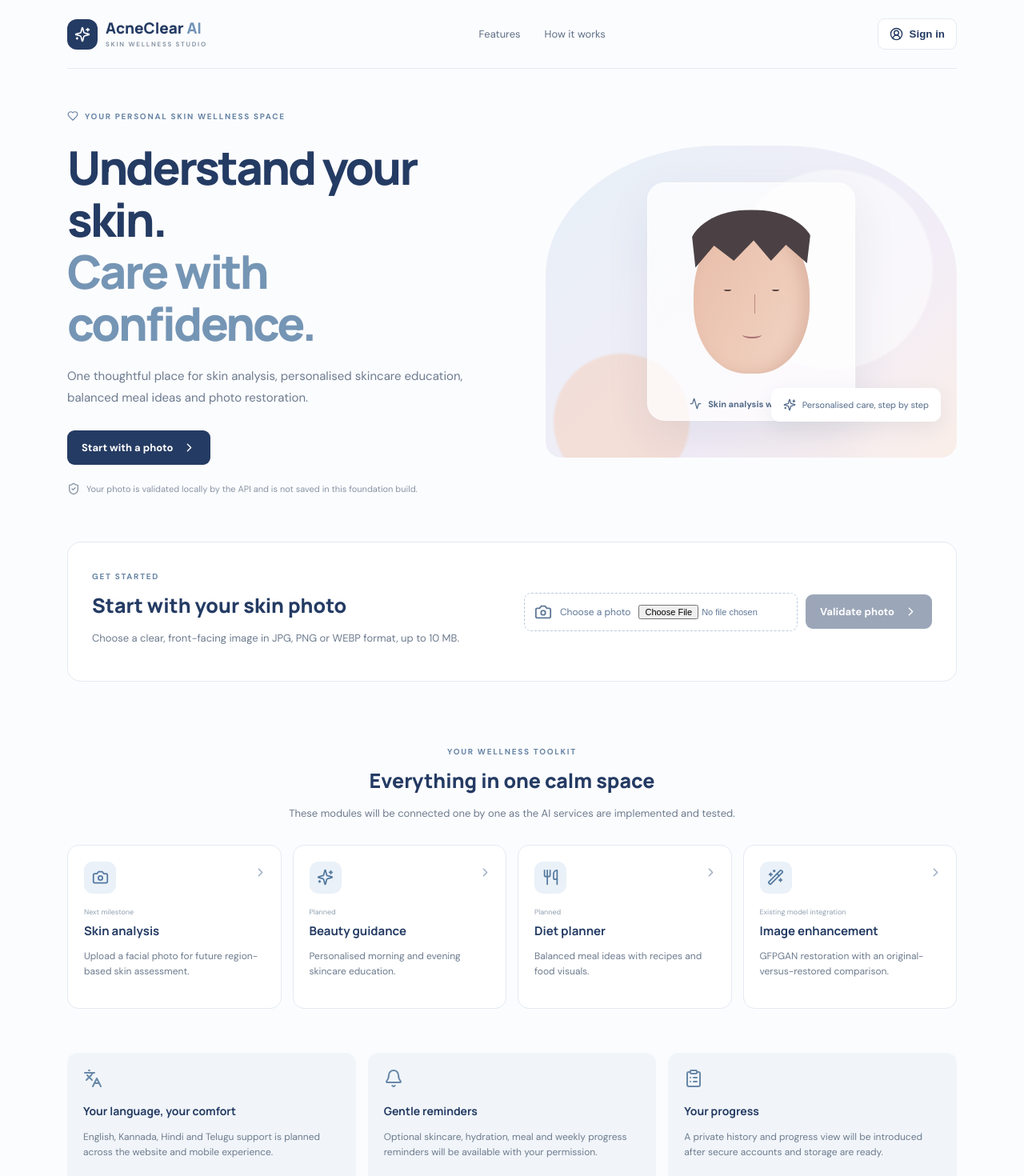
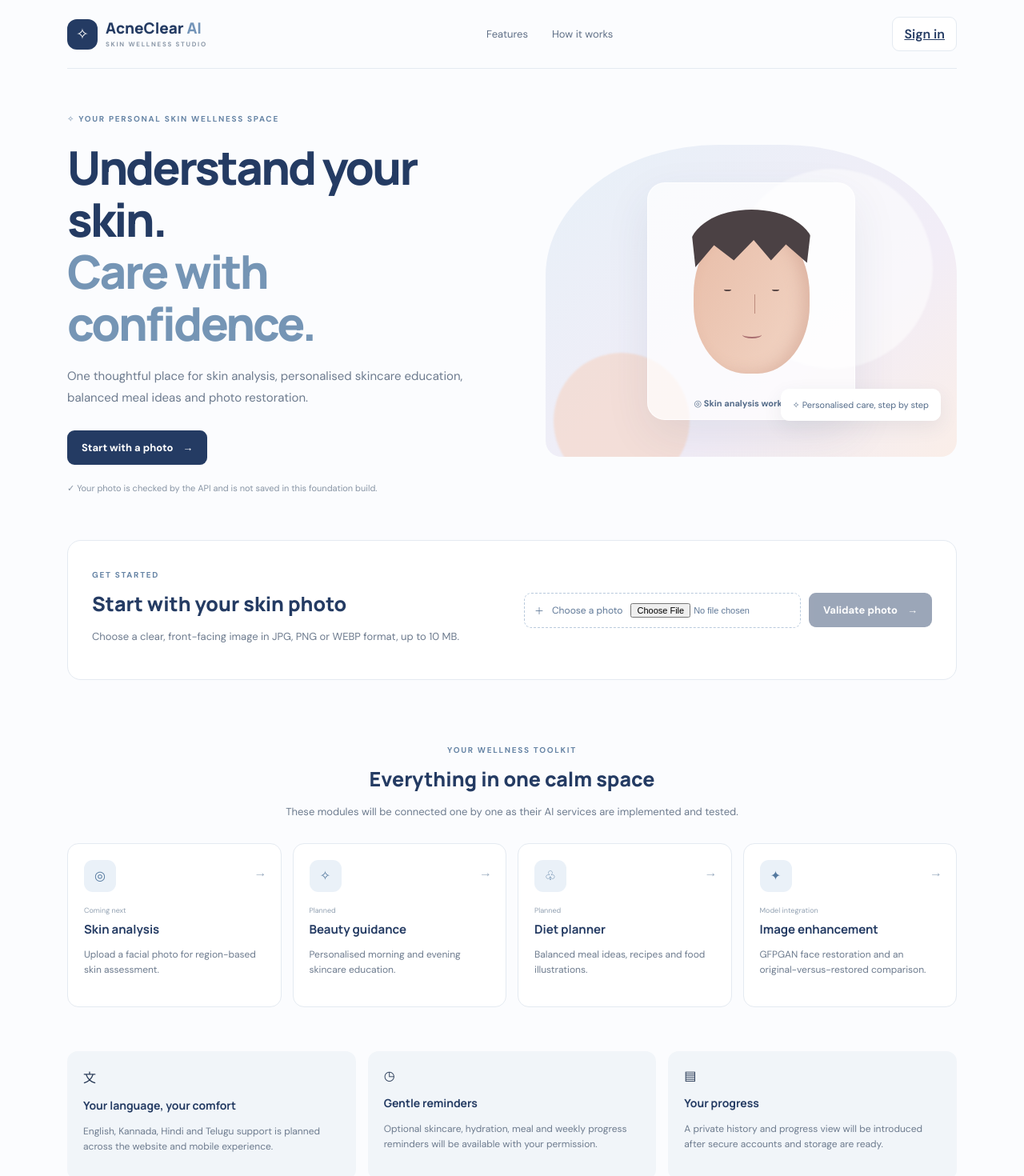
Before and after one commit to Vileka06/AcneClear, a React (Vite) app in the folder frontend/website/: page / in a window 1280 px wide. Shown: the top 1470 px of the page at 80% size. Built offline with nearby package versions, Linux system fonts and the light colour scheme; no server answers.

Commit message:
Fix blank website by removing optional icon-library imports

```diff
--- a/frontend/website/src/App.jsx
+++ b/frontend/website/src/App.jsx
@@ -1,7 +1,10 @@
 import { useEffect, useState } from "react";
-import { Activity, Bell, Camera, ChevronRight, CircleUserRound, ClipboardList, Heart, Languages, Leaf, ShieldCheck, Sparkles, Utensils, WandSparkles } from "lucide-react";
 
 const API = import.meta.env.VITE_API_URL || "http://localhost:8000";
+
+function Symbol({ children }) {
+  return <span className="symbol" aria-hidden="true">{children}</span>;
+}
 
 export default function App() {
   const [apiStatus, setApiStatus] = useState("checking");
@@ -11,7 +14,10 @@ export default function App() {
 
   useEffect(() => {
     fetch(`${API}/api/health`)
-      .then((r) => { if (!r.ok) throw new Error(); return r.json(); })
+      .then((response) => {
+        if (!response.ok) throw new Error("API unavailable");
+        return response.json();
+      })
       .then(() => setApiStatus("online"))
       .catch(() => setApiStatus("offline"));
   }, []);
@@ -24,65 +30,68 @@ export default function App() {
     const body = new FormData();
     body.append("file", file);
     try {
-      const response = await fetch(`${API}/api/uploads/validate`, { method: "POST", body });
+      const response = await fetch(`${API}/api/uploads/validate`, {
+        method: "POST",
+        body,
+      });
       const result = await response.json();
       if (!response.ok) throw new Error(result.detail || "Upload validation failed.");
-      setUploadMessage(`Image accepted: ${result.width} × ${result.height}. Model prediction will be added in the next milestone.`);
+      setUploadMessage(`Photo accepted: ${result.width} × ${result.height}. AI prediction will be connected in the next milestone.`);
     } catch (error) {
-      setUploadMessage(`${error.message} Check that the FastAPI backend is running.`);
+      setUploadMessage(`${error.message} Please check that the backend is running.`);
     } finally {
       setBusy(false);
     }
   }
 
   const modules = [
-    { icon: Camera, title: "Skin analysis", text: "Upload a facial photo for future region-based skin assessment.", tag: "Next milestone" },
-    { icon: Sparkles, title: "Beauty guidance", text: "Personalised morning and evening skincare education.", tag: "Planned" },
-    { icon: Utensils, title: "Diet planner", text: "Balanced meal ideas with recipes and food visuals.", tag: "Planned" },
-    { icon: WandSparkles, title: "Image enhancement", text: "GFPGAN restoration with an original-versus-restored comparison.", tag: "Existing model integration" },
+    { symbol: "◎", title: "Skin analysis", text: "Upload a facial photo for region-based skin assessment.", tag: "Coming next" },
+    { symbol: "✧", title: "Beauty guidance", text: "Personalised morning and evening skincare education.", tag: "Planned" },
+    { symbol: "♧", title: "Diet planner", text: "Balanced meal ideas, recipes and food illustrations.", tag: "Planned" },
+    { symbol: "✦", title: "Image enhancement", text: "GFPGAN face restoration and an original-versus-restored comparison.", tag: "Model integration" },
   ];
 
   return (
     <main className="shell">
       <header className="topbar">
-        <a className="brand" href="#"><span className="brand-mark"><Sparkles size={20}/></span><span>AcneClear<span className="brand-ai"> AI</span><small>SKIN WELLNESS STUDIO</small></span></a>
+        <a className="brand" href="#"><span className="brand-mark">✧</span><span>AcneClear<span className="brand-ai"> AI</span><small>SKIN WELLNESS STUDIO</small></span></a>
         <nav><a href="#features">Features</a><a href="#how">How it works</a></nav>
-        <button className="profile-button"><CircleUserRound size={17}/> Sign in</button>
+        <a className="profile-button" href="#account">Sign in</a>
       </header>
 
       <section className="hero">
         <div className="hero-copy">
-          <span className="eyebrow"><Heart size={14}/> YOUR PERSONAL SKIN WELLNESS SPACE</span>
+          <span className="eyebrow">✧ YOUR PERSONAL SKIN WELLNESS SPACE</span>
           <h1>Understand your skin.<br/><em>Care with confidence.</em></h1>
           <p>One thoughtful place for skin analysis, personalised skincare education, balanced meal ideas and photo restoration.</p>
-          <a className="primary-button" href="#upload">Start with a photo <ChevronRight size={17}/></a>
-          <div className="trust-line"><ShieldCheck size={16}/> Your photo is validated locally by the API and is not saved in this foundation build.</div>
+          <a className="primary-button" href="#upload">Start with a photo <span>→</span></a>
+          <div className="trust-line">✓ Your photo is checked by the API and is not saved in this foundation build.</div>
         </div>
         <div className="hero-art">
           <div className="orb orb-one"></div><div className="orb orb-two"></div>
-          <div className="face-card"><div className="face-illustration"><span className="hair"></span><span className="face-shape"><i className="eye eye-left"></i><i className="eye eye-right"></i><i className="nose"></i><i className="mouth"></i></span></div><div className="scan-label"><Activity size={15}/> Skin analysis workspace</div></div>
-          <div className="floating-note"><Sparkles size={16}/> Personalised care, step by step</div>
+          <div className="face-card"><div className="face-illustration"><span className="hair"></span><span className="face-shape"><i className="eye eye-left"></i><i className="eye eye-right"></i><i className="nose"></i><i className="mouth"></i></span></div><div className="scan-label">◎ Skin analysis workspace</div></div>
+          <div className="floating-note">✧ Personalised care, step by step</div>
         </div>
       </section>
 
       <section className="upload-section" id="upload">
         <div><span className="eyebrow">GET STARTED</span><h2>Start with your skin photo</h2><p>Choose a clear, front-facing image in JPG, PNG or WEBP format, up to 10 MB.</p></div>
         <form className="upload-box" onSubmit={validateImage}>
-          <label className="file-picker"><Camera size={22}/><span>{file ? file.name : "Choose a photo"}</span><input type="file" accept="image/jpeg,image/png,image/webp" onChange={(e) => {setFile(e.target.files?.[0] || null);setUploadMessage("");}}/></label>
-          <button className="primary-button" disabled={!file || busy}>{busy ? "Checking..." : "Validate photo"} <ChevronRight size={17}/></button>
+          <label className="file-picker"><span>＋</span><span>{file ? file.name : "Choose a photo"}</span><input type="file" accept="image/jpeg,image/png,image/webp" onChange={(event) => {setFile(event.target.files?.[0] || null);setUploadMessage("");}}/></label>
+          <button className="primary-button" disabled={!file || busy}>{busy ? "Checking..." : "Validate photo"} <span>→</span></button>
           {uploadMessage && <p className="upload-message" role="status">{uploadMessage}</p>}
         </form>
       </section>
 
       <section id="features" className="features-section">
-        <div className="section-heading"><span className="eyebrow">YOUR WELLNESS TOOLKIT</span><h2>Everything in one calm space</h2><p>These modules will be connected one by one as the AI services are implemented and tested.</p></div>
-        <div className="feature-grid">{modules.map(({icon:Icon,title,text,tag})=><article className="feature-card" key={title}><span className="feature-icon"><Icon size={21}/></span><span className="feature-tag">{tag}</span><h3>{title}</h3><p>{text}</p><ChevronRight className="feature-arrow" size={17}/></article>)}</div>
+        <div className="section-heading"><span className="eyebrow">YOUR WELLNESS TOOLKIT</span><h2>Everything in one calm space</h2><p>These modules will be connected one by one as their AI services are implemented and tested.</p></div>
+        <div className="feature-grid">{modules.map((item) => <article className="feature-card" key={item.title}><span className="feature-icon">{item.symbol}</span><span className="feature-tag">{item.tag}</span><h3>{item.title}</h3><p>{item.text}</p><span className="feature-arrow">→</span></article>)}</div>
       </section>
 
       <section className="bottom-grid" id="how">
-        <article><Languages/><h3>Your language, your comfort</h3><p>English, Kannada, Hindi and Telugu support is planned across the website and mobile experience.</p></article>
-        <article><Bell/><h3>Gentle reminders</h3><p>Optional skincare, hydration, meal and weekly progress reminders will be available with your permission.</p></article>
-        <article><ClipboardList/><h3>Your progress</h3><p>A private history and progress view will be introduced after secure accounts and storage are ready.</p></article>
+        <article><Symbol>文</Symbol><h3>Your language, your comfort</h3><p>English, Kannada, Hindi and Telugu support is planned across the website and mobile experience.</p></article>
+        <article><Symbol>◷</Symbol><h3>Gentle reminders</h3><p>Optional skincare, hydration, meal and weekly progress reminders will be available with your permission.</p></article>
+        <article><Symbol>▤</Symbol><h3>Your progress</h3><p>A private history and progress view will be introduced after secure accounts and storage are ready.</p></article>
       </section>
 
       <footer><span>AcneClear AI</span><span className={`api-status ${apiStatus}`}><i/> API {apiStatus}</span><p>Educational wellness support only. This application does not diagnose skin disease or replace a dermatologist.</p></footer>
```
